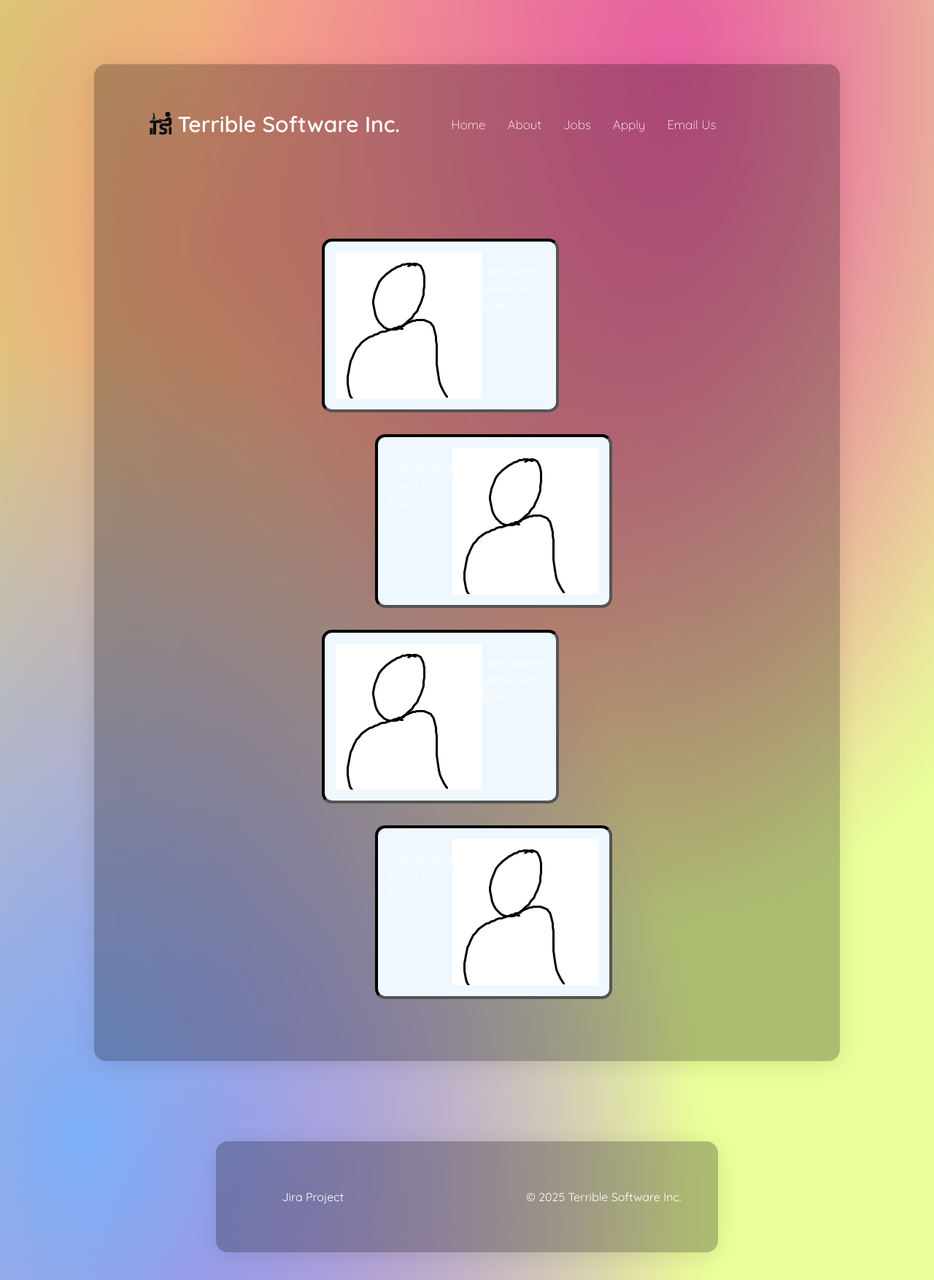
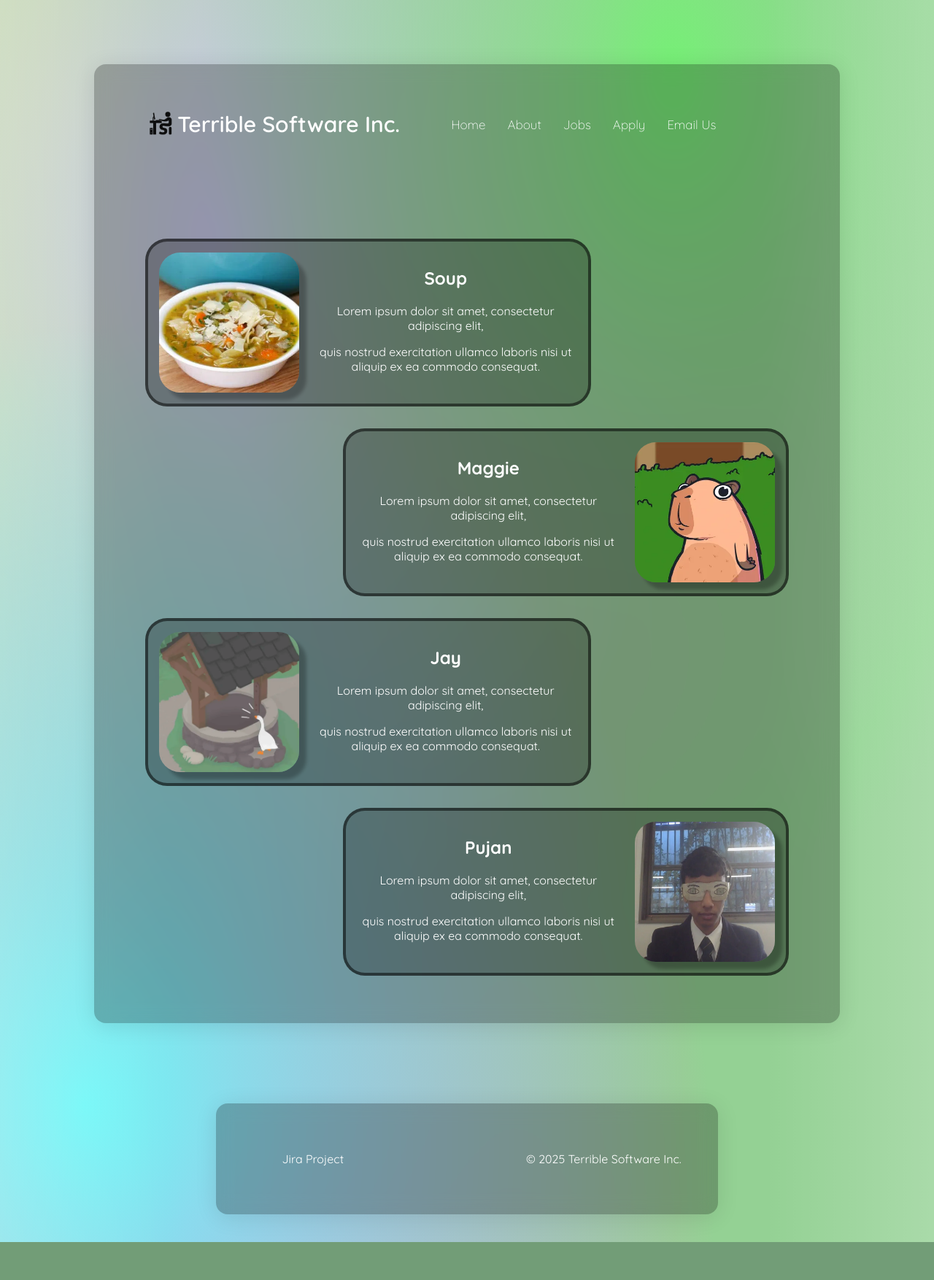
Before and after one commit to LucasSuperina/TSI_Website, a PHP site: page /about.html in a window 1280 px wide. Shown: the whole page at 73% size. After the commit the page ends 1702 px from the top, so only its background shows below. Run offline with PHP 8.4, Linux system fonts and the light colour scheme.

Commit message:
About Page CSS completed and HTML formatting completed.

```diff
--- a/project1/about.html
+++ b/project1/about.html
@@ -35,28 +35,43 @@
             </header>
 
             <main>
-                <div class="content">
-                    <div class="main">
-
+                <div class="content-soup">
+                    <div class="main-soup">
                         <main>
                             <article class="about_left_profile">
-                                <p>I am testing some text, blah</p>
-                                <img src="/project1/Images/Icon_Placeholder.png">
+                                <img src="/project1/Images/Soup_Icon.webp" class="soup-image">
+                                <div>
+                                    <h1>Soup</h1>
+                                    <p>Lorem ipsum dolor sit amet, consectetur adipiscing elit, </p>
+                                    <p>quis nostrud exercitation ullamco laboris nisi ut aliquip ex ea commodo consequat.</p>
+                                </div>
                             </article>
 
                             <article class="about_right_profile">
-                                <p>I am testing some text, blah</p>
-                                <img src="/project1/Images/Icon_Placeholder.png">
+                                <div>
+                                    <h1>Maggie</h1>
+                                    <p>Lorem ipsum dolor sit amet, consectetur adipiscing elit, </p>
+                                    <p>quis nostrud exercitation ullamco laboris nisi ut aliquip ex ea commodo consequat.</p>
+                                </div>
+                                <img src="/project1/Images/Maggie_Icon.webp" class="soup-image">
                             </article>
 
                             <article class="about_left_profile">
-                                <p>I am testing some text, blah</p>
-                                <img src="/project1/Images/Icon_Placeholder.png">
+                                <img src="/project1/Images/Jay_Icon.webp" class="soup-image">
+                                <div>
+                                    <h1>Jay</h1>
+                                    <p>Lorem ipsum dolor sit amet, consectetur adipiscing elit, </p>
+                                    <p>quis nostrud exercitation ullamco laboris nisi ut aliquip ex ea commodo consequat.</p>
+                                </div>
                             </article>
 
                             <article class="about_right_profile">
-                                <p>I am testing some text, blah</p>
-                                <img src="/project1/Images/Icon_Placeholder.png">
+                                <div>
+                                    <h1>Pujan</h1>
+                                    <p>Lorem ipsum dolor sit amet, consectetur adipiscing elit, </p>
+                                    <p>quis nostrud exercitation ullamco laboris nisi ut aliquip ex ea commodo consequat.</p>
+                                </div>
+                                <img src="/project1/Images/Pujan_Icon.webp" class="soup-image">
                             </article>
                         </main>
 
--- a/project1/styles.css
+++ b/project1/styles.css
@@ -13,27 +13,29 @@ body.home{
     color: #ffffff;
     background-color: #e9ff99;
     background-image:
-        radial-gradient(at 9% 89%, rgb(49, 111, 204) 0px, transparent 50%),
-        radial-gradient(at 72% 6%, rgb(57, 206, 232) 0px, transparent 50%),
-        radial-gradient(at 24% 19%, rgb(223, 197, 171) 0px, transparent 50%),
-        radial-gradient(at 65% 6%, rgb(214, 105, 244) 0px, transparent 50%),
-        radial-gradient(at 20% 98%, rgb(145, 85, 240) 0px, transparent 50%),
-        radial-gradient(at 44% 9%, rgb(113, 152, 171) 0px, transparent 50%),
-        radial-gradient(at 10% 9%, hsla(76, 65%, 63%, 1) 0px, transparent 50%);
+        radial-gradient(at 9% 89%, hsl(216, 61%, 50%) 0px, transparent 50%),
+        radial-gradient(at 72% 6%, hsl(189, 79%, 57%) 0px, transparent 50%),
+        radial-gradient(at 24% 19%, hsl(30, 45%, 77%) 0px, transparent 50%),
+        radial-gradient(at 65% 6%, hsl(287, 86%, 68%) 0px, transparent 50%),
+        radial-gradient(at 20% 98%, hsl(263, 84%, 64%) 0px, transparent 50%),
+        radial-gradient(at 44% 9%, hsl(200, 26%, 56%) 0px, transparent 50%),
+        radial-gradient(at 10% 9%, hsl(76, 65%, 63%) 0px, transparent 50%);
     min-height: 100vh;
 }
 
 body.about{
     color: #ffffff;
-    background-color: #e9ff99;
+    background-color: hsl(120, 40%, 70%);
     background-image:
-        radial-gradient(at 9% 89%, hsla(215, 90%, 73%, 1) 0px, transparent 50%),
-        radial-gradient(at 72% 6%, hsla(331, 74%, 64%, 1) 0px, transparent 50%),
-        radial-gradient(at 24% 19%, hsla(14, 90%, 74%, 1) 0px, transparent 50%),
-        radial-gradient(at 65% 6%, hsla(6, 79%, 76%, 1) 0px, transparent 50%),
-        radial-gradient(at 20% 98%, hsla(316, 72%, 64%, 1) 0px, transparent 50%),
-        radial-gradient(at 44% 9%, hsla(40, 96%, 77%, 1) 0px, transparent 50%),
-        radial-gradient(at 10% 9%, hsla(76, 65%, 63%, 1) 0px, transparent 50%);
+        linear-gradient(to right, hsla(0, 0%, 100%, 0.2), rgba(0, 0, 0, 0) 18%),
+        linear-gradient(to right, rgba(0, 0, 0, 0) 82%, hsla(0, 0%, 100%, 0.2) 100%),
+        radial-gradient(at 9% 89%, hsl(180, 90%, 70%) 0px, transparent 50%),
+        radial-gradient(at 72% 6%, hsl(120, 80%, 70%) 0px, transparent 50%),
+        radial-gradient(at 24% 19%, hsl(240, 50%, 86%) 0px, transparent 50%),
+        radial-gradient(at 65% 6%, hsl(300, 60%, 70%) 0px, transparent 50%),
+        radial-gradient(at 20% 98%, hsl(316, 75%, 70%) 0px, transparent 50%),
+        radial-gradient(at 44% 9%, hsl(120, 40%, 70%) 0px, transparent 50%),
+        radial-gradient(at 10% 9%, hsl(76, 65%, 70%, 1) 0px, transparent 50%);
     min-height: 100vh;
 }
 
@@ -41,13 +43,13 @@ body.jobs{
     color: #ffffff;
     background-color: #e9ff99;
     background-image:
-        radial-gradient(at 9% 89%, hsla(215, 90%, 73%, 1) 0px, transparent 50%),
-        radial-gradient(at 72% 6%, hsla(331, 74%, 64%, 1) 0px, transparent 50%),
-        radial-gradient(at 24% 19%, hsla(14, 90%, 74%, 1) 0px, transparent 50%),
-        radial-gradient(at 65% 6%, hsla(6, 79%, 76%, 1) 0px, transparent 50%),
-        radial-gradient(at 20% 98%, hsla(316, 72%, 64%, 1) 0px, transparent 50%),
-        radial-gradient(at 44% 9%, hsla(40, 96%, 77%, 1) 0px, transparent 50%),
-        radial-gradient(at 10% 9%, hsla(76, 65%, 63%, 1) 0px, transparent 50%);
+        radial-gradient(at 9% 89%, hsl(215, 90%, 73%) 0px, transparent 50%),
+        radial-gradient(at 72% 6%, hsl(331, 74%, 64%) 0px, transparent 50%),
+        radial-gradient(at 24% 19%, hsl(14, 90%, 74%) 0px, transparent 50%),
+        radial-gradient(at 65% 6%, hsl(6, 79%, 76%) 0px, transparent 50%),
+        radial-gradient(at 20% 98%, hsl(316, 72%, 64%) 0px, transparent 50%),
+        radial-gradient(at 44% 9%, hsl(40, 96%, 77%) 0px, transparent 50%),
+        radial-gradient(at 10% 9%, hsl(76, 65%, 63%) 0px, transparent 50%);
     min-height: 100vh;
 }
 
@@ -55,13 +57,13 @@ body.apply{
     color: #ffffff;
     background-color: #e9ff99;
     background-image:
-        radial-gradient(at 9% 89%, hsla(215, 90%, 73%, 1) 0px, transparent 50%),
-        radial-gradient(at 72% 6%, hsla(331, 74%, 64%, 1) 0px, transparent 50%),
-        radial-gradient(at 24% 19%, hsla(14, 90%, 74%, 1) 0px, transparent 50%),
-        radial-gradient(at 65% 6%, hsla(6, 79%, 76%, 1) 0px, transparent 50%),
-        radial-gradient(at 20% 98%, hsla(316, 72%, 64%, 1) 0px, transparent 50%),
-        radial-gradient(at 44% 9%, hsla(40, 96%, 77%, 1) 0px, transparent 50%),
-        radial-gradient(at 10% 9%, hsla(76, 65%, 63%, 1) 0px, transparent 50%);
+        radial-gradient(at 9% 89%, hsl(215, 90%, 73%) 0px, transparent 50%),
+        radial-gradient(at 72% 6%, hsl(331, 74%, 64%) 0px, transparent 50%),
+        radial-gradient(at 24% 19%, hsl(14, 90%, 74%) 0px, transparent 50%),
+        radial-gradient(at 65% 6%, hsl(6, 79%, 76%) 0px, transpsarent 50%),
+        radial-gradient(at 20% 98%, hsl(316, 72%, 64%) 0px, transparent 50%),
+        radial-gradient(at 44% 9%, hsl(40, 96%, 77%) 0px, transparent 50%),
+        radial-gradient(at 10% 9%, hsl(76, 65%, 63%) 0px, transparent 50%);
     min-height: 100vh;
 }
 
@@ -214,57 +216,75 @@ section
 
 /*----------------------------------*/
 /*----------ABOUT PAGE, LUCAS----------*/
-.about {
-    background: linear-gradient(to right, rgba(0.4, 0.4, 0.4, 0.3), rgba(0, 0, 0, 0) 18%), linear-gradient(to right, rgba(0, 0, 0, 0) 82%, rgba(0.4, 0.4, 0.4, 0.3) 100%), linear-gradient(135deg, teal, green);
+
+.content-soup {
+    width: 100%;
+}
+
+.main-soup {
+    margin-top: 10vh;
+    padding: 20px;
+}
+
+.soup-image {
+    width: 15vw;
+    height: 15vw;
+
+    border-radius: 15%;
+
+    box-shadow: 10px 10px 5px rgba(0, 0, 0, 0.26);
+
+    margin: auto;
 }
 
 .about_left_profile {
-    border: 4px inset black;
-    background-color: aliceblue;
-    border-radius: 14px;
+    border: 4px solid rgba(0, 0, 0, 0.52);
+    background: rgba(0, 0, 0, 0.26);
+    border-radius: 30px;
 
-    margin-left: 5%;
-    margin-right: 5%;
+
     margin-top: 15px;
     margin-bottom: 15px;
 
     padding: 15px;
     width: 65%;
 
-    display: flex;
-    justify-content: space-around;
-    justify-items: center;
+
+    clear: both;
+
+
+    display: grid;
+    gap: 20px;
+
+    text-align: center;
 
 
     float: left;
-    clear: both;
-
-    flex-direction: row-reverse;
-
+    grid-template-columns: 1fr 3fr;
 }
 
 .about_right_profile {
-    border: 4px inset black;
-    background-color: aliceblue;
-    border-radius: 14px;
+    border: 4px solid rgba(0, 0, 0, 0.52);
+    background: rgba(0, 0, 0, 0.26);
+    border-radius: 30px;
 
-    margin-left: 5%;
-    margin-right: 5%;
+
     margin-top: 15px;
     margin-bottom: 15px;
 
     padding: 15px;
     width: 65%;
 
-    display: flex;
-    justify-content: space-around;
-    justify-items: center;
+    clear: both;
+
+    display: grid;
+    gap: 20px;
 
 
+    text-align: center;
+
+    grid-template-columns: 3fr 1fr;
     float: right;
-    clear: both;
-
-    flex-direction: row;
 }
 
 /*----------------------------------*/
```
Also changed, not shown: project1/Images/Jay_Icon.webp (added), project1/Images/Maggie_Icon.webp (added), project1/Images/Pujan_Icon.webp (added), project1/Images/Soup_Icon.webp (added).
